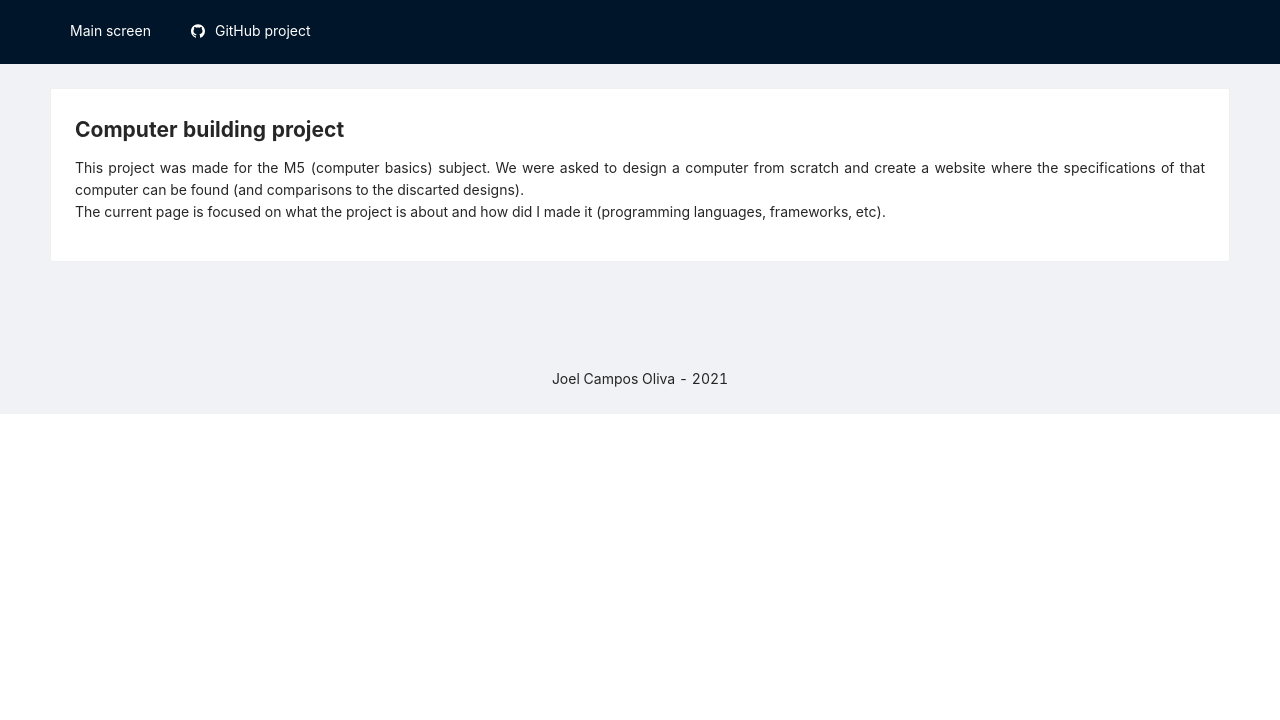
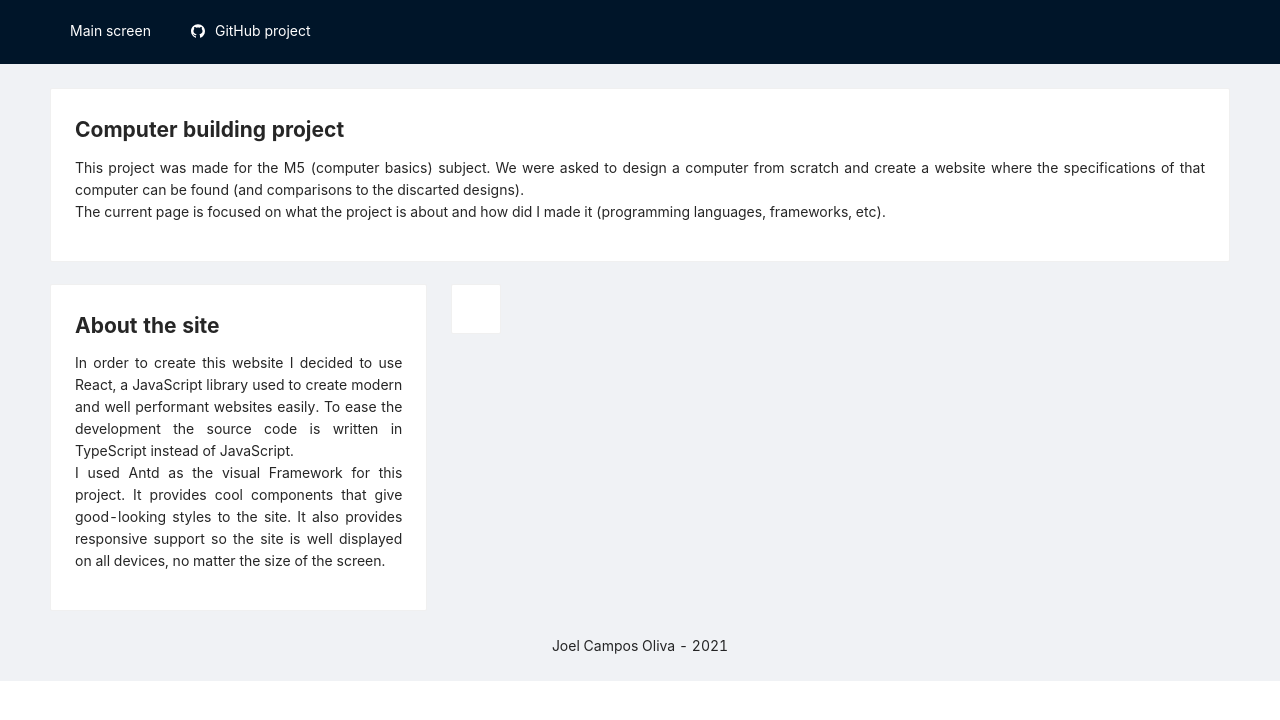
Before and after one commit to TheMineWayEstudis/M5-s-final-project-website, a React (Create React App) app in the folder web-m5/: page / in a window 1280 px wide. Shown: the top 720 px of the page. Built offline with nearby package versions, Linux system fonts and the light colour scheme.

Commit message:
About the site description

```diff
--- a/web-m5/src/view/mainScreen/MainScreen.tsx
+++ b/web-m5/src/view/mainScreen/MainScreen.tsx
@@ -1,15 +1,12 @@
-import { Col, Row } from 'antd';
-import React from 'react'
+import MainScreenBodyItems from './MainScreenBodyItems';
 import MainScreenHeader from './MainScreenHeader';
 
 export default function MainScreen() {
     return (
         <>
             <MainScreenHeader/>
-            <Row>
-                <Col>
-                </Col>
-            </Row>
+            <br/>
+            <MainScreenBodyItems/>
         </>
     );
 }
--- /dev/null
+++ b/web-m5/src/view/mainScreen/MainScreenBodyItems.tsx
@@ -0,0 +1,24 @@
+import { Card, Col, Row } from 'antd';
+import React from 'react'
+
+export default function MainScreenBodyItems() {
+    return (
+        <Row gutter={[24,24]}>
+            <Col md={8}>
+                <Card>
+                    <h2 style={{fontWeight: 'bold'}}>About the site</h2>
+                    <p style={{textAlign: 'justify'}}>
+                        In order to create this website I decided to use React, a JavaScript library used to create modern and well performant websites easily. To ease the development the source code is written in TypeScript instead of JavaScript.
+                        <br/>
+                        I used Antd as the visual Framework for this project. It provides cool components that give good-looking styles to the site. It also provides responsive support so the site is well displayed on all devices, no matter the size of the screen.
+                    </p>
+                </Card>
+            </Col>
+            <Col>
+                <Card>
+
+                </Card>
+            </Col>
+        </Row>
+    );
+}
```
